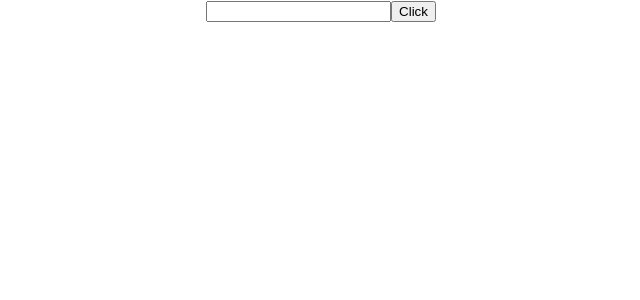
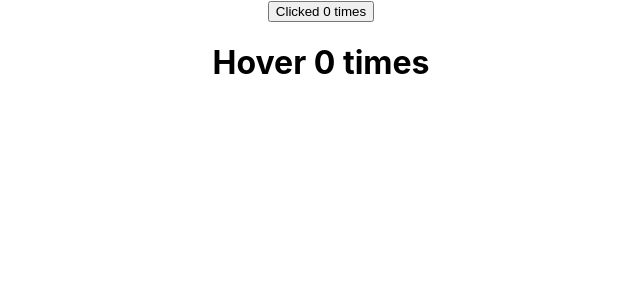
Before and after one commit to sanceth/React-Tutorial, a React (Create React App) app: page / in a window 1280 px wide. Shown: the top 300 px of the page, without its empty margins (319-959 px from the left). Built offline with nearby package versions, Linux system fonts and the light colour scheme.

Commit message:
Error boundary , portals , forwarding-refs  and higher order component totorial

```diff
--- a/public/index.html
+++ b/public/index.html
@@ -24,6 +24,7 @@
   <body>
     <noscript>You need to enable JavaScript to run this app.</noscript>
     <div id="rootId"></div>
+    <div id="react-portal"></div>
     <!--
       This HTML file is a template.
       If you open it directly in the browser, you will see an empty page.
--- a/src/App.js
+++ b/src/App.js
@@ -16,6 +16,12 @@ import MoutingLifeCycleA from './LifeCycle_Methods/MoutingLifeCycleA';
 import ParentRegComp from './PureComp/ParentRegComp';
 import MemoParentComp from './Memo/MemoParentComp';
 import Refs from './Refs/Refs';
+import { ParentRefComp } from './Forwarding-Refs/ParentRefComp';
+import Portals from './Portals/Portals'
+import Hero from './ErrorBoundary/Hero';
+import ErrorBoundry from './ErrorBoundary/ErrorBoundry';
+import ClickCounter from './HOC/ClickCounter';
+import HoverCounter from './HOC/HoverCounter';
 
 function App() {
   return (
@@ -34,7 +40,21 @@ function App() {
       {/* <MoutingLifeCycleA/> */}
       {/* <ParentRegComp/> */}
       {/* <MemoParentComp/> */}
-      <Refs/>
+      {/* <Refs/> */}
+      {/* <ParentRefComp/> */}
+      {/* <Portals/> */}
+      {/* <ErrorBoundry >
+      <Hero hname="sanket"/>
+      </ErrorBoundry>
+      <ErrorBoundry>
+      <Hero hname="Mangesh"/>
+      </ErrorBoundry>
+      <ErrorBoundry>
+      <Hero hname="Zende"/>
+      </ErrorBoundry> */}
+
+      <ClickCounter />
+      <HoverCounter />
     </div>
   );
 }
--- /dev/null
+++ b/src/ErrorBoundary/ErrorBoundry.jsx
@@ -0,0 +1,27 @@
+import React, { Component } from 'react'
+
+export class ErrorBoundry extends Component {
+    constructor(props) {
+        super(props)
+
+        this.state = {
+            hasError: false
+        }
+    }
+
+    static getDerivedStateFromError(error) {
+        return {
+            hasError: true
+        }
+    }
+
+    render() {
+        if (this.state.hasError) {
+            return <h1>Something Went Wrong</h1>
+        }else{
+            return this.props.children
+        }
+    }
+}
+
+export default ErrorBoundry
--- /dev/null
+++ b/src/ErrorBoundary/Hero.js
@@ -0,0 +1,14 @@
+import React from 'react'
+
+ function Hero({hname}) {
+     if(hname == 'Zende'){
+         throw new Error("No Hero")
+     }
+    return (
+        <div>
+            {hname}
+        </div>
+    )
+}
+
+export default Hero
--- /dev/null
+++ b/src/Forwarding-Refs/ChildRefComp.js
@@ -0,0 +1,26 @@
+import React, { Component } from 'react'
+
+export class ChildRefComp extends Component {
+    constructor(props) {
+        super(props)
+
+        this.state = {
+
+        }
+    }
+
+    focusref = () =>{
+        console.log("forwarded ref",this.props,this.props.forref.current.value)
+        this.props.forref.current.focus()
+    }
+
+    render() {
+        return (
+            <div>
+                <button onClick={this.focusref}>Focus</button>
+            </div>
+        )
+    }
+}
+
+export default ChildRefComp
--- /dev/null
+++ b/src/Forwarding-Refs/ParentRefComp.js
@@ -0,0 +1,24 @@
+import React, { Component } from 'react'
+import ChildRefComp from './ChildRefComp'
+
+export class ParentRefComp extends Component {
+    constructor(props) {
+        super(props)
+
+        this.state = {
+
+        }
+        this.focusRef = React.createRef()
+    }
+
+    render() {
+        return (
+            <div>
+                <input type="text" ref={this.focusRef}></input>
+                <ChildRefComp forref={this.focusRef}/>
+            </div>
+        )
+    }
+}
+
+export default ParentRefComp
--- /dev/null
+++ b/src/HOC/ClickCounter.js
@@ -0,0 +1,15 @@
+import React, { Component } from 'react'
+import HocCounter from './HocCounter'
+
+export class ClickCounter extends Component {
+    render() {
+        const {count,incrementCount} = this.props
+        return (
+            <div>
+                <button onClick={incrementCount}>Clicked {count} times</button>
+            </div>
+        )
+    }
+}
+
+export default HocCounter(ClickCounter)
--- /dev/null
+++ b/src/HOC/HocCounter.js
@@ -0,0 +1,27 @@
+import React, { Component } from 'react'
+
+const HocCounter = (WrappedComponent) => {
+    class HocCounters extends Component {
+        constructor(props) {
+            super(props)
+
+            this.state = {
+                count: 0
+            }
+        }
+
+        incrementCount = () => {
+            this.setState(prevState => {
+                return { count: prevState.count + 1 }
+            })
+        }
+
+        render() {
+            const {count} = this.state
+            return <WrappedComponent count={count} incrementCount={this.incrementCount}/>
+        }
+    }
+    return HocCounters
+}
+
+export default HocCounter
--- /dev/null
+++ b/src/HOC/HoverCounter.js
@@ -0,0 +1,16 @@
+import React, { Component } from 'react'
+import HocCounter from './HocCounter'
+
+export class HoverCounter extends Component {
+
+    render() {
+        const {count ,incrementCount} = this.props
+        return (
+            <div>
+                <h1 onMouseOver={incrementCount}>Hover {count} times</h1>
+            </div>
+        )
+    }
+}
+
+export default HocCounter(HoverCounter)
--- /dev/null
+++ b/src/Portals/Portals.js
@@ -0,0 +1,13 @@
+import React from 'react'
+import ReactDOM from 'react-dom'
+
+function Portals() {
+    return ReactDOM.createPortal(
+        <div>
+            <h1>Portal Demo</h1>
+        </div>,
+        document.getElementById('react-portal')
+    )
+}
+
+export default Portals
```
